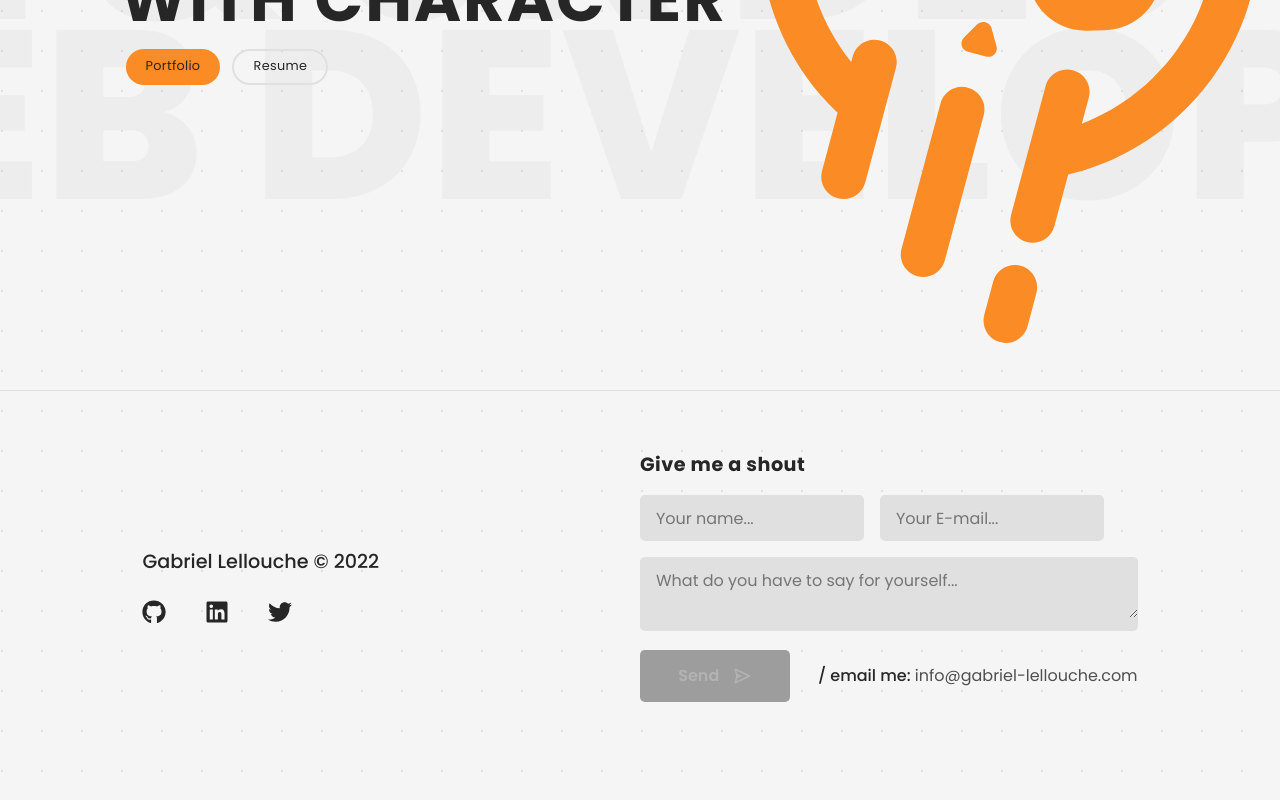
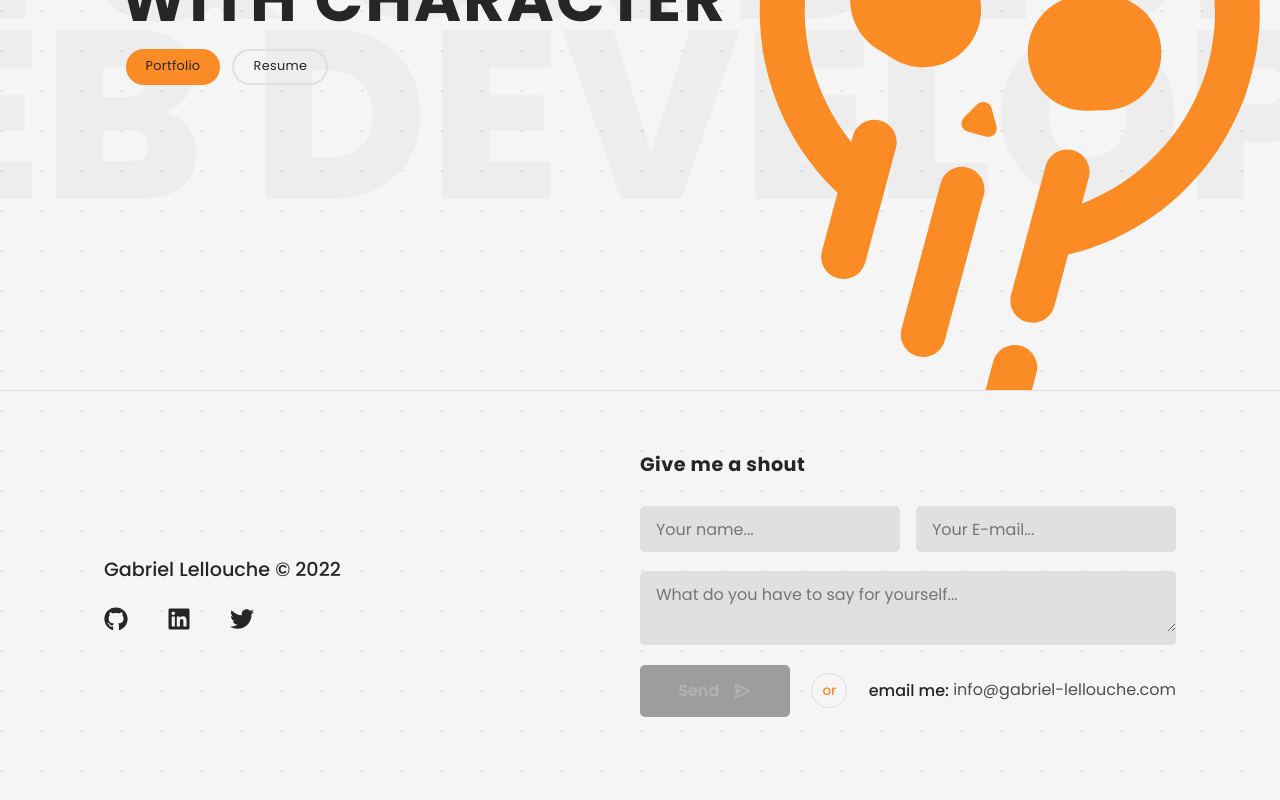
Before and after one commit to Darkryhr/digital-garden, a Next.js app: page / in a window 1280 px wide. Shown: the part 431-1231 px from the top of the page. Built offline with nearby package versions, Linux system fonts and the light colour scheme.

Commit message:
style adjustment

```diff
--- a/components/Contact.jsx
+++ b/components/Contact.jsx
@@ -123,12 +123,13 @@ const Contact = () => {
               </>
             )}{' '}
           </Submit>
-          <div>
-            <strong>/ email me: </strong>
+          <Span>or</Span>
+          <OrEmail>
+            <strong>email me: </strong>
             <EmailLink href='mailto:info@gabriel-lellouche.com'>
               info@gabriel-lellouche.com
             </EmailLink>
-          </div>
+          </OrEmail>
         </SubmitWrapper>
       </Form>
     </Column>
@@ -137,12 +138,34 @@ const Contact = () => {
 
 export default Contact;
 
+const Span = styled.span`
+  background: ${({ theme }) => theme.colors.primary};
+  padding: 10px;
+  font-weight: 500;
+  font-size: 0.85rem;
+  border: 1px solid ${({ theme }) => theme.colors.secondary};
+  color: ${({ theme }) => theme.colors.accent};
+  border-radius: 50%;
+  margin: 0 1rem;
+`;
+
+const OrEmail = styled.div`
+  padding: 0;
+  margin: 0;
+  text-align: end;
+  width: fit-content;
+`;
+
 const Form = styled.form`
   display: flex;
   flex-direction: column;
+  justify-content: flex-end;
   width: 100%;
-  max-width: 714px;
   padding: 2rem 0;
+  min-width: 530px;
+  @media (${breakpoint.device.sm}) {
+    min-width: inherit;
+  }
 `;
 
 const EmailLink = styled.a`
@@ -152,13 +175,14 @@ const EmailLink = styled.a`
 
 const Wrapper = styled.div`
   display: flex;
-  margin-bottom: 1rem;
+  justify-content: space-between;
+  margin-bottom: 1.2rem;
   @media (${breakpoint.device.sm}) {
   }
 `;
 const InputContainer = styled.div`
   border-radius: 5px;
-  width: 45%;
+  width: 49%;
   margin-right: 1rem;
   flex-direction: column;
   padding: 0.7rem 0 0.5rem 1rem;
@@ -185,7 +209,8 @@ const Shout = styled.h4`
   letter-spacing: 0.03rem;
   font-size: 1.2rem;
   font-weight: 700;
-  margin-bottom: 1.3rem;
+  padding-bottom: 2rem;
+  text-align: start;
 `;
 
 const AreaContainer = styled.div`
--- a/components/Footer.js
+++ b/components/Footer.js
@@ -67,7 +67,7 @@ const Wrapper = styled.footer`
   width: 100%;
   max-width: ${breakpoint.size.lg};
   margin: 0 auto;
-  padding: 2rem 8vw;
+  padding: 2rem 4rem;
   @media (${breakpoint.device.sm}) {
     flex-direction: column-reverse;
 
--- a/containers/intro-section.js
+++ b/containers/intro-section.js
@@ -82,7 +82,7 @@ const SpacedContainer = styled.div`
 const Circle = styled.div`
   position: absolute;
   right: 0;
-  top: 0;
+  top: 80px;
   transform: rotate(15deg);
   width: 500px;
   fill: #fb8b24;
--- a/pages/blog/[slug].js
+++ b/pages/blog/[slug].js
@@ -88,7 +88,7 @@ export async function getStaticPaths() {
 const MarkdownWrapper = styled.article`
   margin: 0 auto;
   max-width: ${breakpoint.size.lg};
-  padding: 5rem 3vw 5rem 3vw;
+  padding: 3rem 3vw 5rem 3vw;
   min-height: calc(100vh - 100px);
   overflow: hidden;
   list-style: circle;
@@ -102,7 +102,7 @@ const HomeLink = styled.a`
   color: ${({ theme }) => theme.colors.accent};
   font-weight: 600;
   font-size: 1.1rem;
-  padding-bottom: 0.4rem;
+  padding-bottom: 2rem;
   display: flex;
   align-items: center;
   width: 85px;
```
